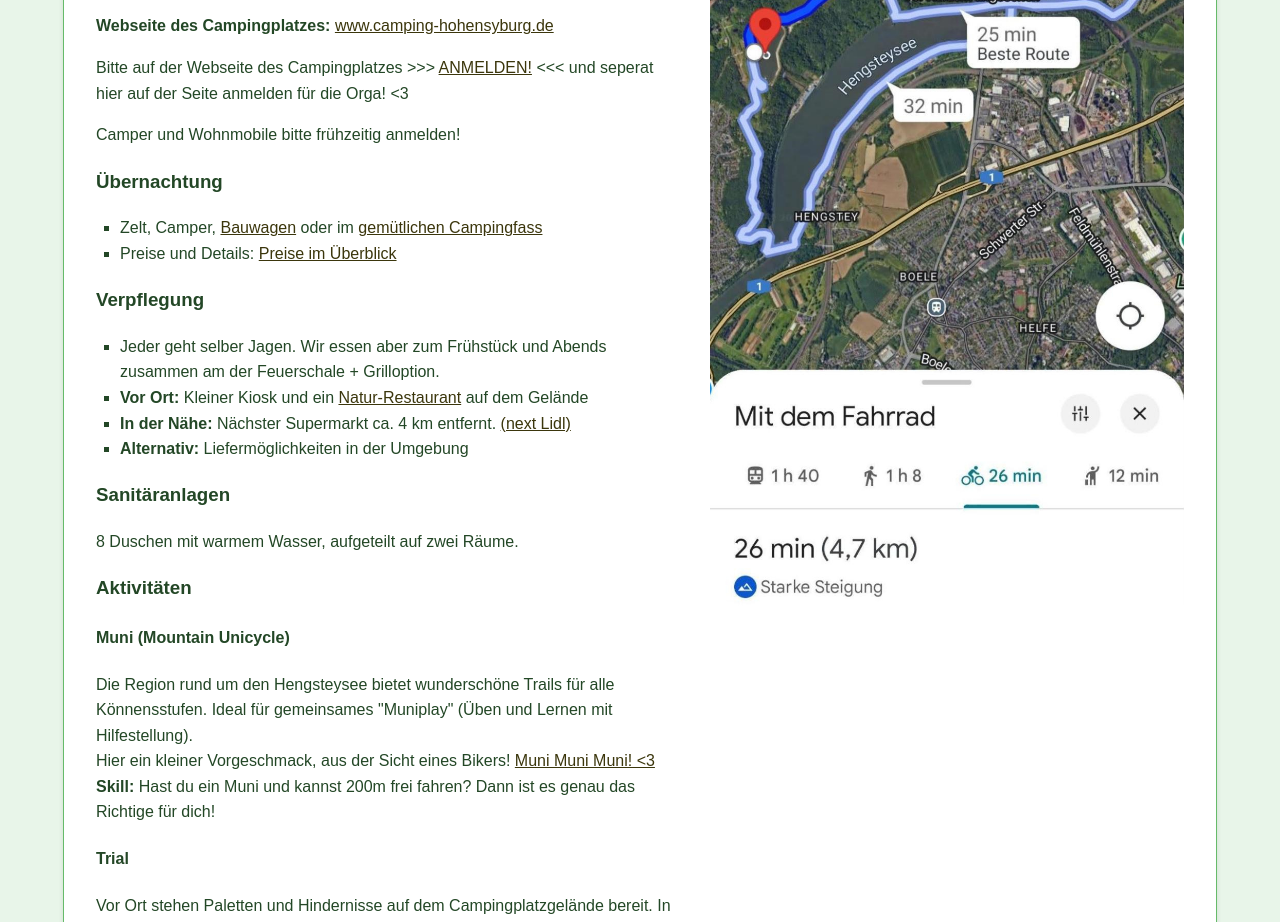
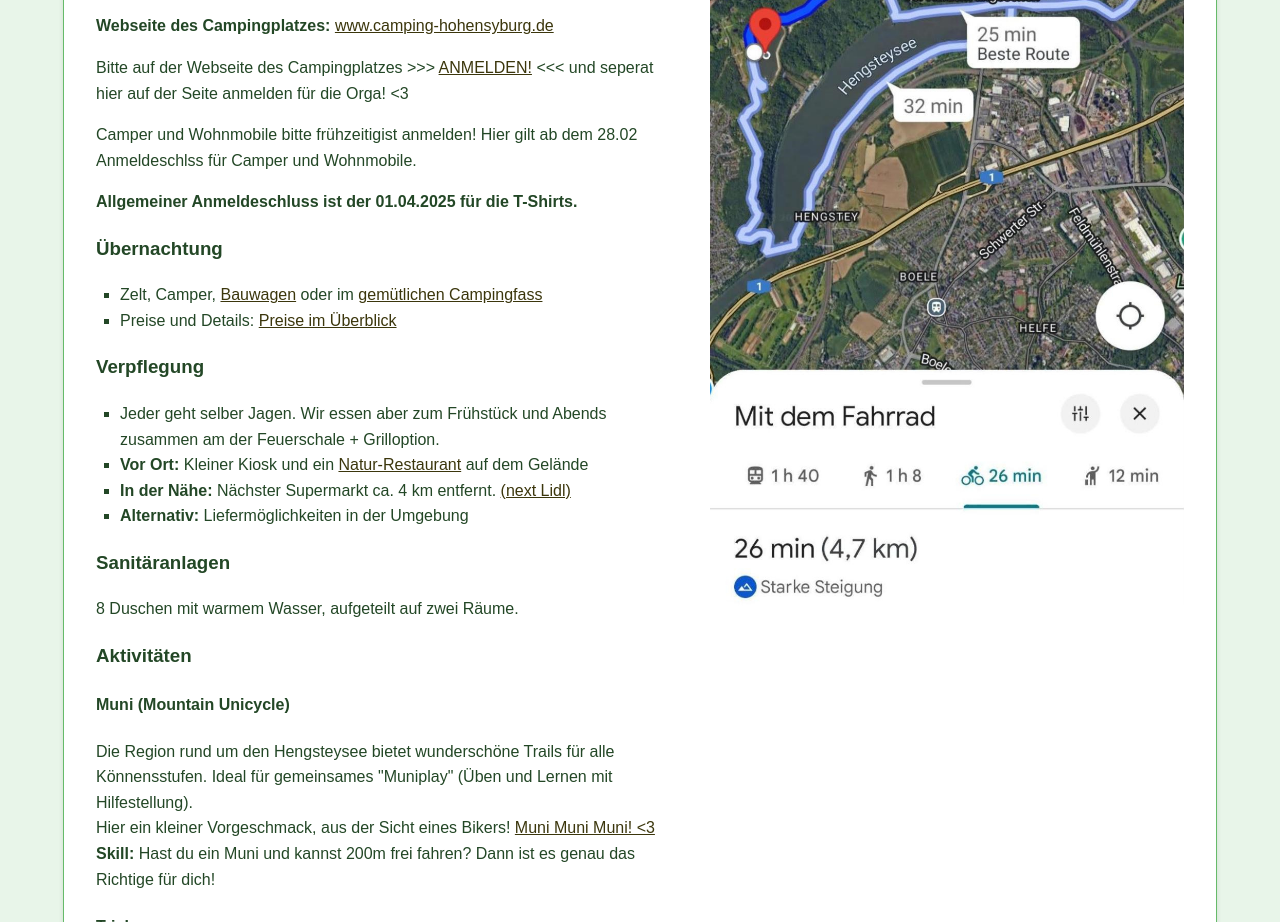
Before and after one commit to ErSieCode/ersiecode.github.io, a website: page index.html in a window 1280 px wide. Shown: the part 1743-2665 px from the top of the page. Drawn offline with Linux system fonts and the light colour scheme.

Commit message:
Update index.html
Jaman!

```diff
--- a/index.html
+++ b/index.html
@@ -244,7 +244,8 @@
                 <p><strong>Gelände:</strong> <a href="https://www.camping-hohensyburg.de/Deutsch/Unser-Platz/Lageplan-mit-360-Bildern" target="_blank" style="color: #3B360C; text-decoration: underline;">Lageplan</a></p>
                 <p><strong>Webseite des Campingplatzes:</strong> <a href="https://www.camping-hohensyburg.de/" target="_blank" style="color: #3B360C; text-decoration: underline;">www.camping-hohensyburg.de</a></p>
                 <p>Bitte auf der Webseite des Campingplatzes >>> <a href="https://camppartner.com/cpoobuchung/hohensyburg" target="_blank" style="color: #3B360C; text-decoration: underline;">ANMELDEN!</a> <<< und seperat hier auf der Seite anmelden für die Orga! <3 </p>
-                <p> Camper und Wohnmobile bitte frühzeitig anmelden!</p>
+                <p> Camper und Wohnmobile bitte frühzeitigist anmelden! Hier gilt ab dem 28.02 Anmeldeschlss für Camper und Wohnmobile.</p>
+                 <p> <strong> Allgemeiner Anmeldeschluss ist der 01.04.2025 für die T-Shirts.</strong> </p>
                 <h3>Übernachtung</h3>
                 <ul>
                     <li>Zelt, Camper, <a href="https://www.camping-hohensyburg.de/Deutsch/Bauwagen" target="_blank" style="color: #3B360C; text-decoration: underline;">Bauwagen</a> oder im <a href="https://www.camping-hohensyburg.de/Deutsch/Campingfaesser" target="_blank" style="color: #3B360C; text-decoration: underline;">gemütlichen  Campingfass</a></li>
```
